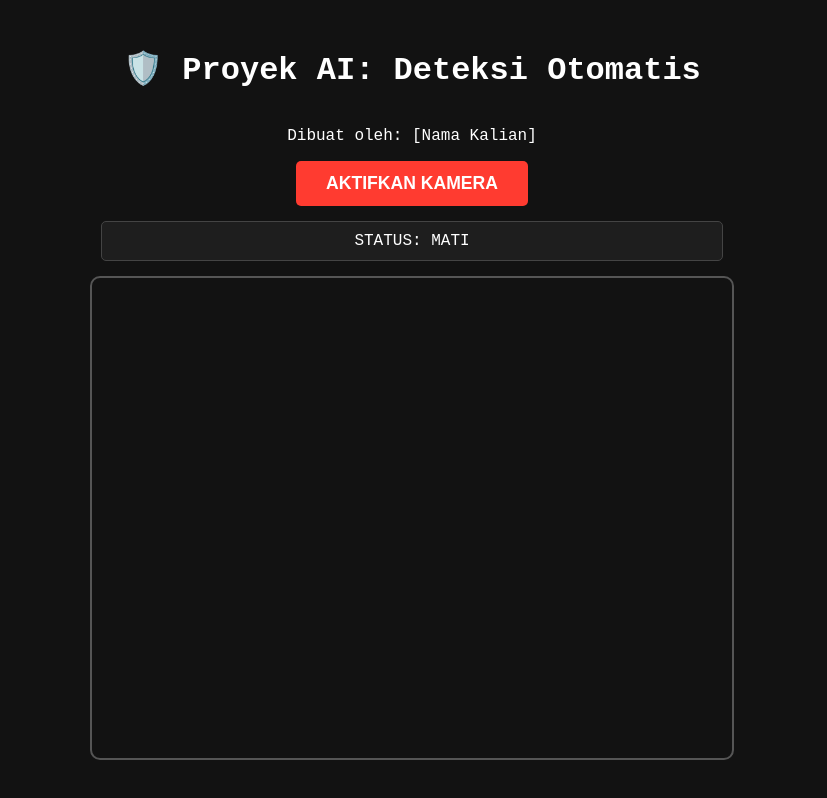
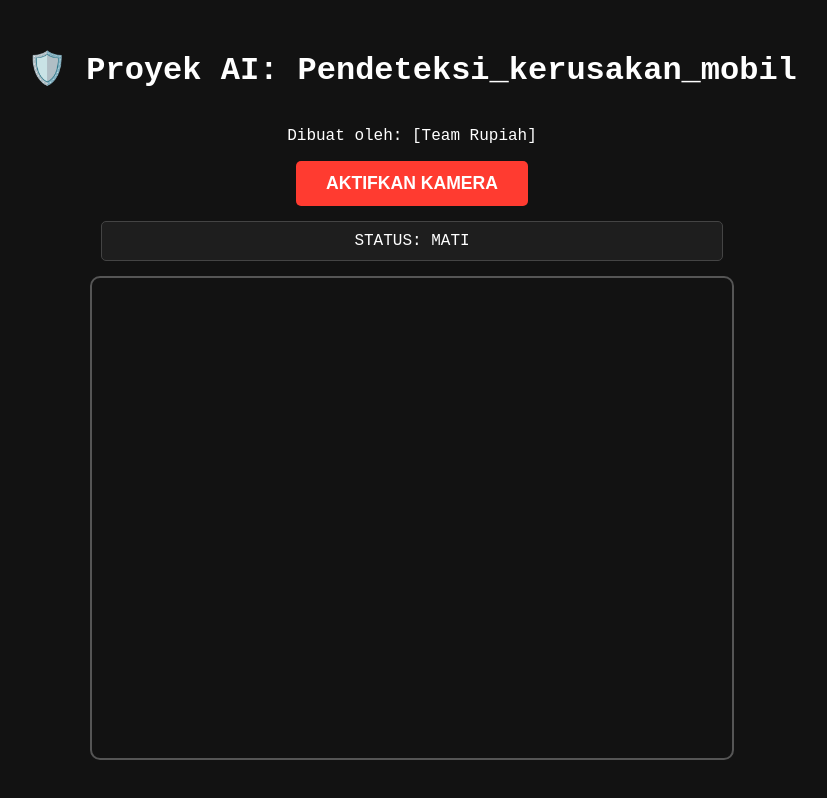
Before and after one commit to reyinar94-ctrl/pendeteksi_kerusakan_mobil, a plain HTML site: page index.html in a window 1280 px wide. Shown: the whole page, without its empty margins (228-1055 px from the left). Drawn offline with Linux system fonts and the light colour scheme.

Commit message:
Update index.html

```diff
--- a/index.html
+++ b/index.html
@@ -21,8 +21,8 @@
 <body>
 
     <!-- GANTI BAGIAN INI dengan judul proyek kalian -->
-    <h1>🛡️ Proyek AI: Deteksi Otomatis</h1>
-    <p>Dibuat oleh: [Nama Kalian]</p>
+    <h1>🛡️ Proyek AI: Pendeteksi_kerusakan_mobil</h1>
+    <p>Dibuat oleh: [Team Rupiah]</p>
 
     <button id="btn-init" class="btn-start">AKTIFKAN KAMERA</button>
     <div id="status">STATUS: MATI</div>
```
